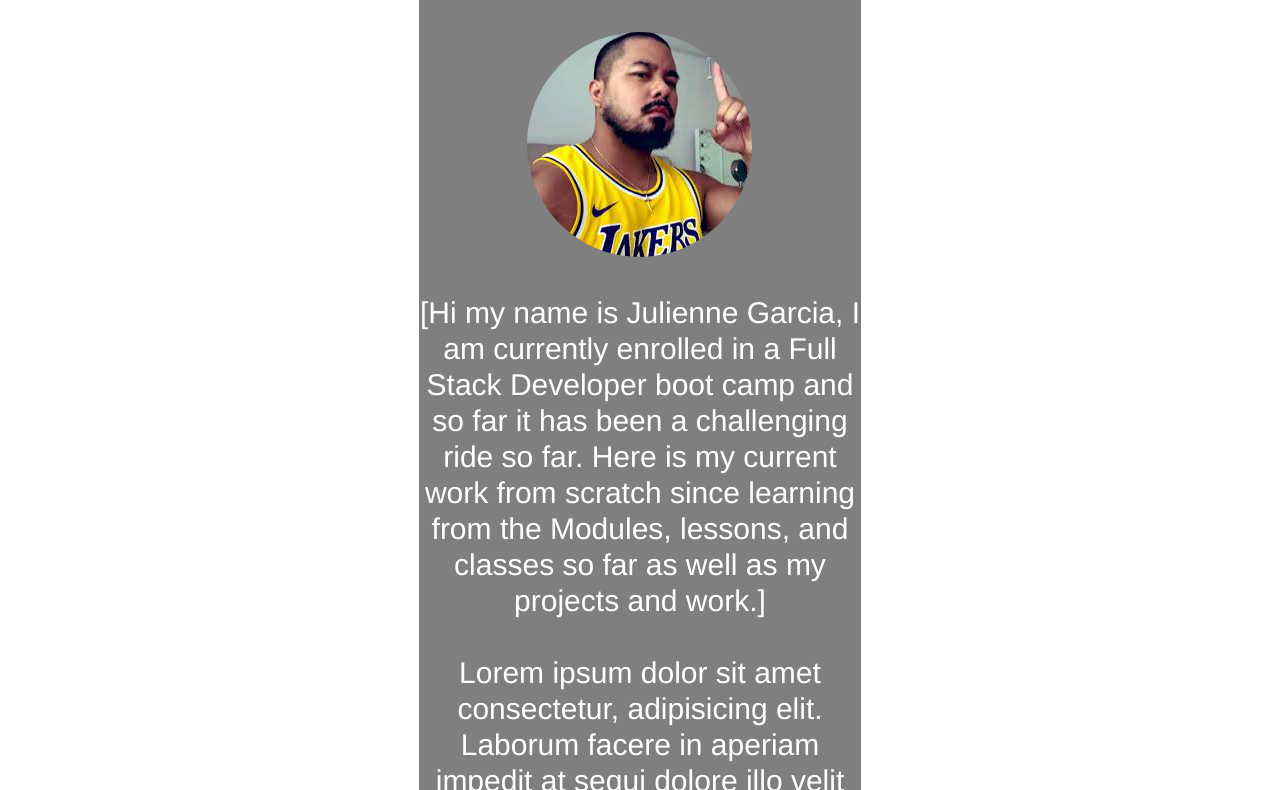
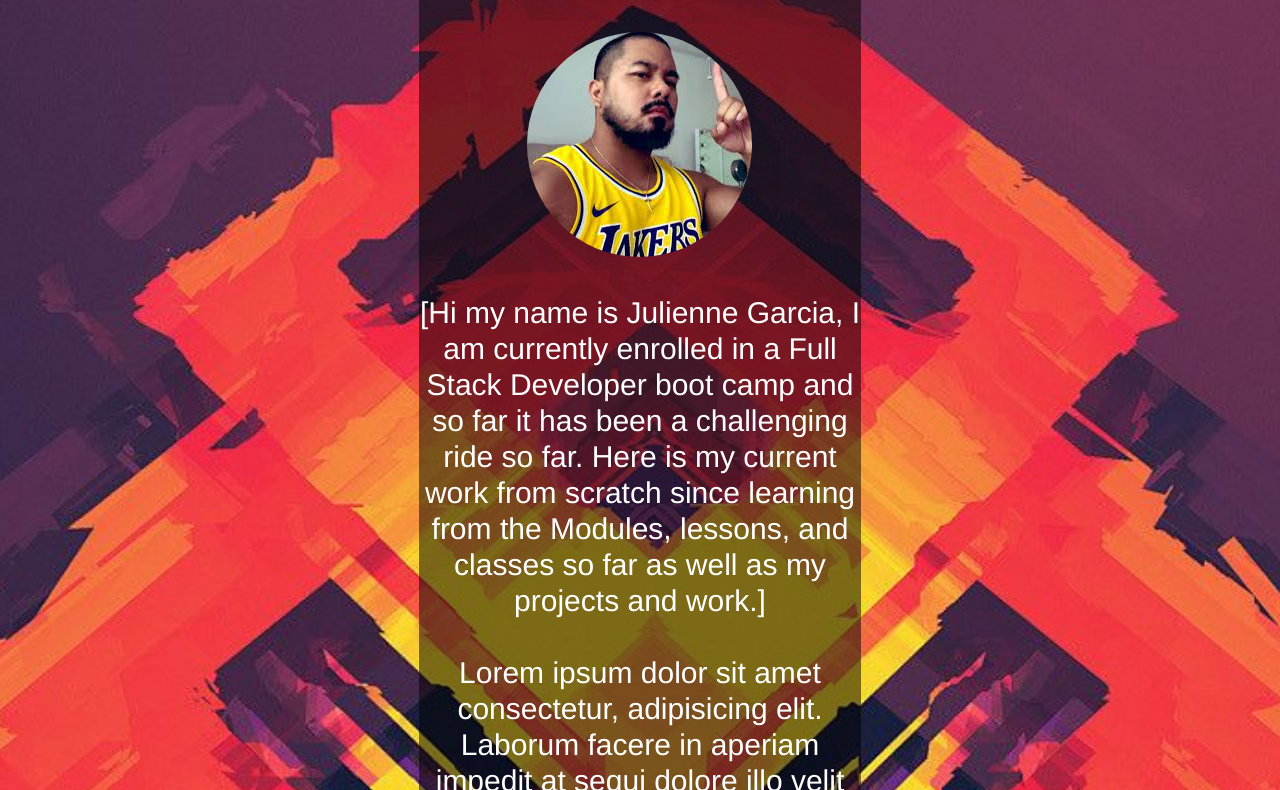
Before and after one commit to jkgdev8/HTML-Portfolio-UCLA-Challenge-2, a plain HTML site: page index.html in a window 1280 px wide. Shown: the part 287-1077 px from the top of the page. Drawn offline with Linux system fonts and the light colour scheme; the site is published under a folder, as on GitHub Pages, so addresses that start at the root find nothing.

Commit message:
Update style.css

```diff
--- a/style.css
+++ b/style.css
@@ -13,7 +13,7 @@
   body {
     color: var(--2ndcolor);
     font-family: Helvetica, Arial, sans-serif;
-    background-image: url("/assets/images/388261.jpg");
+    background-image: url("assets/images/388261.jpg");
     background-repeat: no-repeat;
     background-size: cover;
     background-position-x: center;
```
